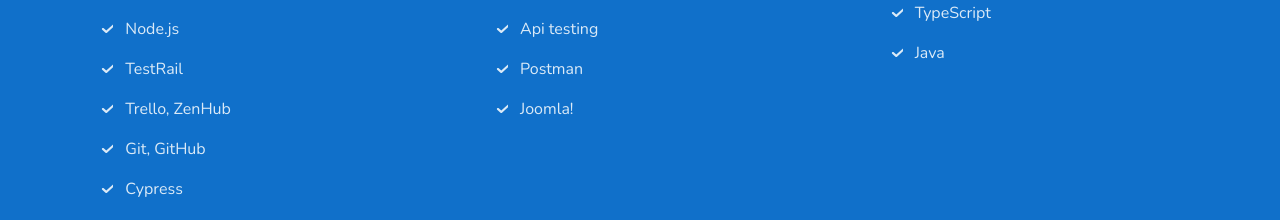
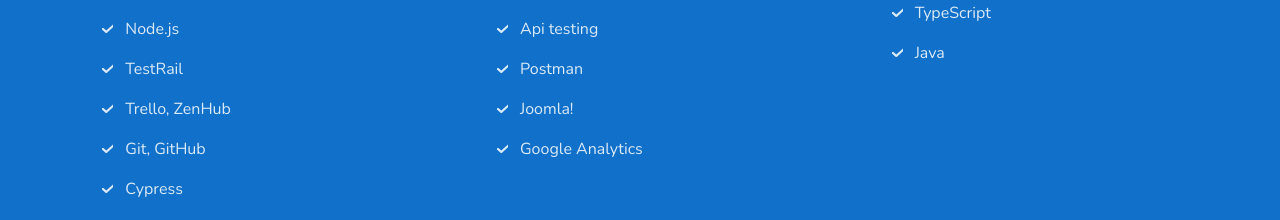
Before and after one commit to ewaforman/ewaforman.github.io, a website built with webpack: page src/pages/index.html in a window 1280 px wide. Shown: the part 1620-1840 px from the top of the page. Built offline with nearby package versions, Linux system fonts and the light colour scheme; no server answers.

Commit message:
update description

```diff
--- a/src/pages/index.html
+++ b/src/pages/index.html
@@ -86,6 +86,7 @@
               <li class="skills-list__item">Api testing</li>
               <li class="skills-list__item">Postman</li>
               <li class="skills-list__item">Joomla!</li>
+              <li class="skills-list__item">Google Analytics</li>
             </ul>
           </article>
           <article class="skills-section">
```
